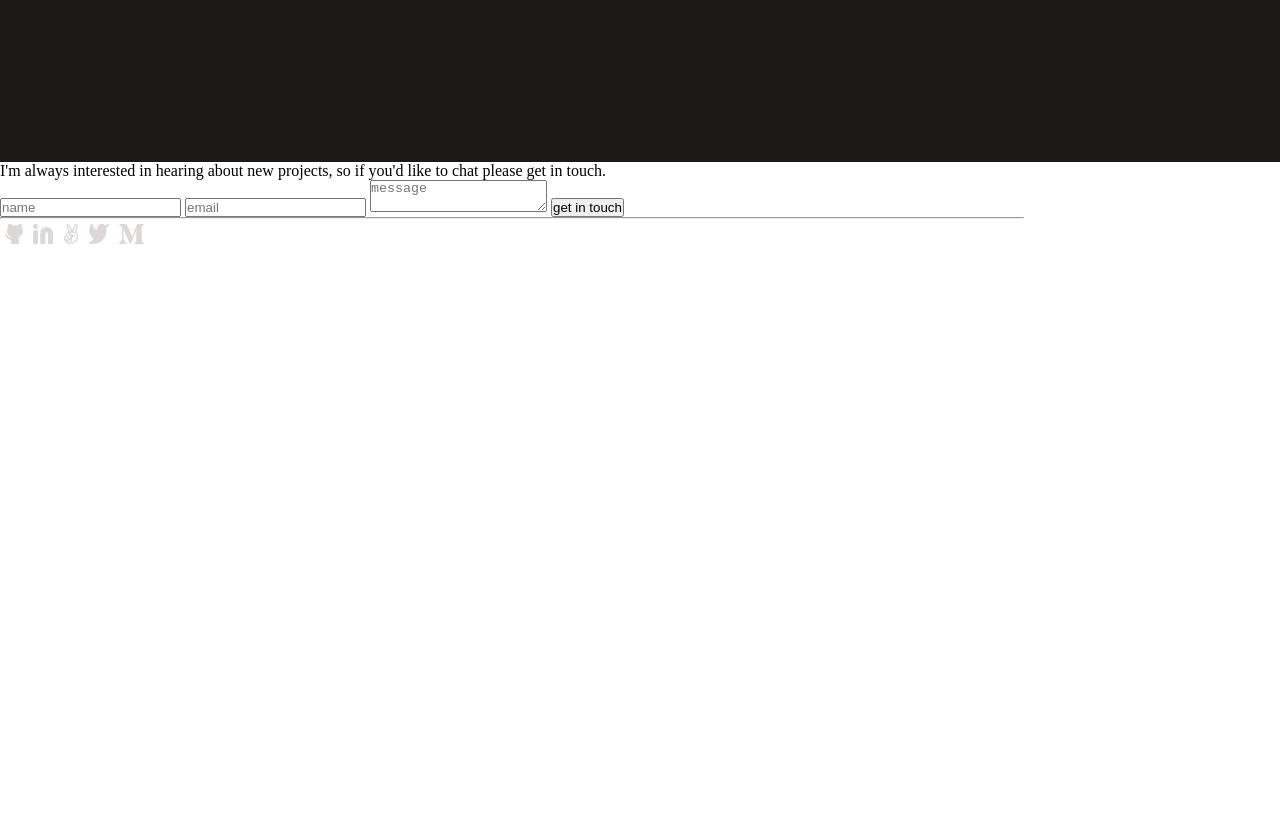
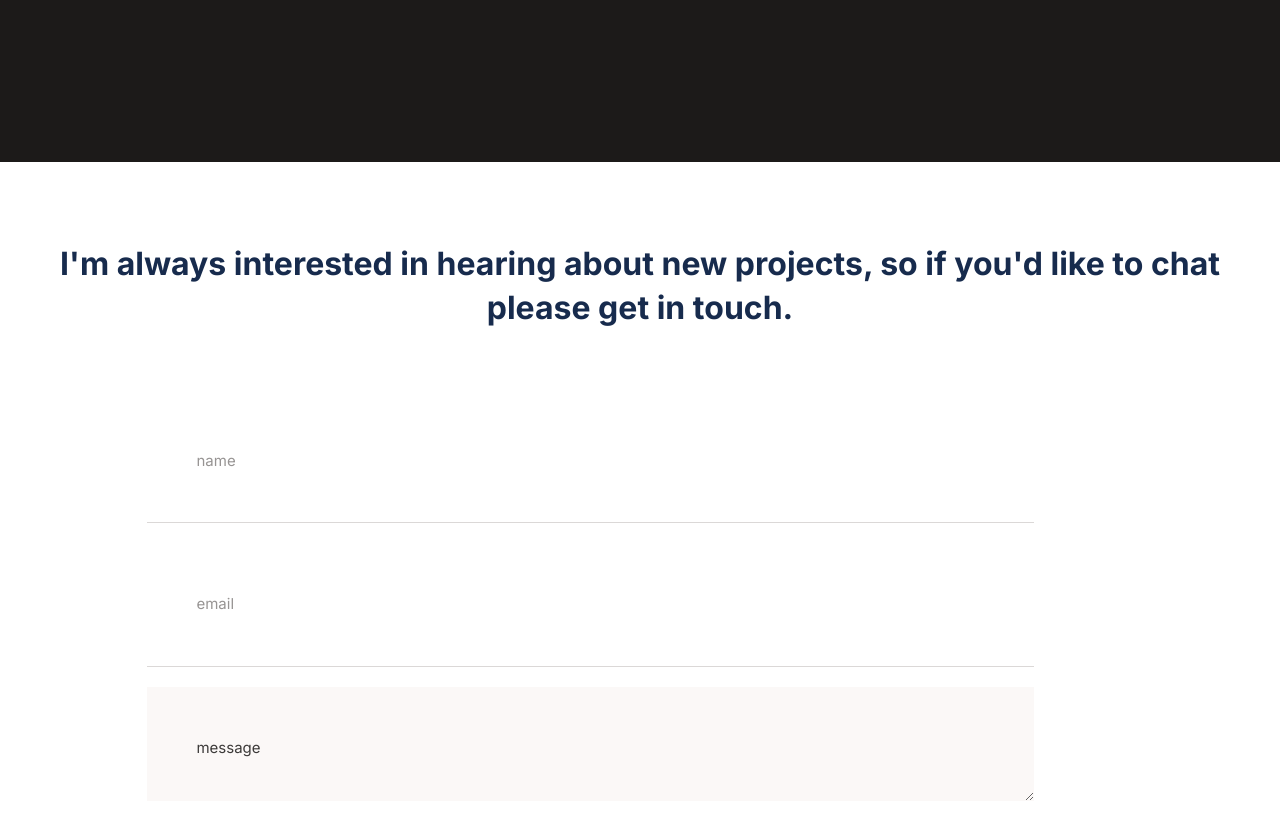
Before and after one commit to Bondok6/cr-training-contact-form, a website: page index.html in a window 1280 px wide. Shown: the part 6545-7367 px from the top of the page. Before the commit the page ends 6798 px from the top, so only its background shows below. Drawn offline with Linux system fonts and the light colour scheme.

Commit message:
Add style to footer section

```diff
--- a/css/main.css
+++ b/css/main.css
@@ -1,4 +1,4 @@
-@import url("https://fonts.googleapis.com/css2?family=Crete+Round&family=Poppins&family=Roboto:wght@700&family=Inter:wght@400;700&display=swap");
+@import url('https://fonts.googleapis.com/css2?family=Crete+Round&family=Poppins&family=Roboto:wght@700&family=Inter:wght@400;700&display=swap');
 
 * {
   padding: 0;
@@ -24,7 +24,7 @@ header {
 }
 
 #logo {
-  font-family: "Roboto", sans-serif;
+  font-family: 'Roboto', sans-serif;
   font-style: normal;
   font-weight: bold;
   font-size: 18px;
@@ -69,7 +69,7 @@ main {
 .intro-greet,
 .about-me h2 {
   color: #ff6b00;
-  font-family: "Crete Round", serif;
+  font-family: 'Crete Round', serif;
   font-style: normal;
   font-weight: normal;
   font-size: 56px;
@@ -78,7 +78,7 @@ main {
 }
 
 .intro-me {
-  font-family: "Roboto", sans-serif;
+  font-family: 'Roboto', sans-serif;
   font-style: normal;
   font-weight: bold;
   font-size: 24px;
@@ -88,7 +88,7 @@ main {
 }
 
 .intro-text {
-  font-family: "Poppins", sans-serif;
+  font-family: 'Poppins', sans-serif;
   font-style: normal;
   font-weight: normal;
   font-size: 16px;
@@ -131,7 +131,7 @@ main {
 }
 
 .projects h2 {
-  font-family: "Crete Round", serif;
+  font-family: 'Crete Round', serif;
   font-style: normal;
   font-weight: normal;
   font-size: 40px;
@@ -163,7 +163,7 @@ main {
 
 .description,
 .white-description {
-  font-family: "Inter", sans-serif;
+  font-family: 'Inter', sans-serif;
   font-style: normal;
   font-weight: normal;
   font-size: 20px;
@@ -198,7 +198,7 @@ main {
 
 li {
   list-style: none;
-  font-family: "Inter", sans-serif;
+  font-family: 'Inter', sans-serif;
   font-style: normal;
   font-weight: normal;
   font-size: 22px;
@@ -215,7 +215,7 @@ li {
 }
 
 .card h2 {
-  font-family: "Crete Round", serif;
+  font-family: 'Crete Round', serif;
   font-style: normal;
   font-weight: normal;
   font-size: 32px;
@@ -224,19 +224,19 @@ li {
 }
 
 .gtime {
-  background-image: url("../media/png/gtime.png");
+  background-image: url('../media/png/gtime.png');
 }
 
 .weather {
-  background-image: url("../media/png/weather.png");
+  background-image: url('../media/png/weather.png');
 }
 
 .conference {
-  background-image: url("../media/png/conference.png");
+  background-image: url('../media/png/conference.png');
 }
 
 .katchy {
-  background-image: url("../media/png/katchy.png");
+  background-image: url('../media/png/katchy.png');
 }
 
 .project-stacks {
@@ -270,7 +270,7 @@ li {
 }
 
 .about-me-text {
-  font-family: "Inter", sans-serif;
+  font-family: 'Inter', sans-serif;
   font-style: normal;
   font-weight: normal;
   font-size: 16px;
@@ -285,7 +285,7 @@ li {
   justify-content: center;
   padding: 12px;
   background: #ff6b00;
-  font-family: "Inter", sans-serif;
+  font-family: 'Inter', sans-serif;
   font-style: normal;
   font-weight: bold;
   font-size: 17px;
@@ -307,7 +307,7 @@ li {
 }
 
 .list-title {
-  font-family: "Inter", sans-serif;
+  font-family: 'Inter', sans-serif;
   font-style: normal;
   font-weight: bold;
   font-size: 32px;
@@ -315,13 +315,110 @@ li {
 }
 
 .languages {
-  list-style: inside url("../media/svg/rectangle.svg");
+  list-style: inside url('../media/svg/rectangle.svg');
 }
 
 .frameworks {
-  list-style: inside url("../media/svg/square.svg");
+  list-style: inside url('../media/svg/square.svg');
 }
 
 .skills {
-  list-style: inside url("../media/svg/circle.svg");
+  list-style: inside url('../media/svg/circle.svg');
 }
+
+footer {
+  display: flex;
+  flex-direction: column;
+  align-items: center;
+  padding: 80px 24px 2px;
+}
+
+footer p {
+  line-height: 44px;
+  text-align: center;
+  color: #172b4d;
+  font-family: 'Inter', sans-serif;
+  font-style: normal;
+  font-weight: bold;
+  font-size: 32px;
+  margin-bottom: 70px;
+}
+
+form {
+  display: flex;
+  flex-direction: column;
+  width: 90%;
+  padding: 0 5%;
+}
+
+input {
+  width: 90%;
+  border: 0;
+  border-bottom: 1px solid #dbd8d7;
+  padding: 5%;
+  margin-bottom: 20px;
+  font-family: Inter, sans-serif;
+  font-size: 15px;
+  font-style: normal;
+  font-weight: 400;
+  line-height: 24px;
+  letter-spacing: 0;
+  text-align: left;
+}
+
+input::placeholder {
+  color: #979493;
+}
+
+textarea {
+  width: 90%;
+  height: 114px;
+  margin-bottom: 24px;
+  border: 0;
+  padding: 5%;
+  background: #fbf8f7;
+  font-family: 'Inter', sans-serif;
+  font-size: 15px;
+  font-style: normal;
+  font-weight: 400;
+  line-height: 24px;
+  letter-spacing: 0;
+  text-align: left;
+  color: #3c3a39;
+  resize: vertical;
+}
+
+textarea::placeholder {
+  color: #3c3a39;
+}
+
+footer button {
+  background-color: #ff6b00;
+  color: #fff;
+  cursor: pointer;
+  letter-spacing: 0.03em;
+  font-family: 'Inter', sans-serif;
+  font-weight: 700;
+  font-size: 17px;
+  line-height: 24px;
+  display: flex;
+  align-items: center;
+  justify-content: center;
+  height: 48px;
+  border: 0;
+  margin-left: 0;
+  width: 150px;
+  align-self: center;
+  font-style: normal;
+}
+
+.footer-line {
+  width: 100%;
+  margin: 0 -24px;
+  border: 0.5px solid #dfe1e6;
+  margin-top: 140px;
+}
+
+.social--footer {
+  padding: 30px 0;
+}
```
